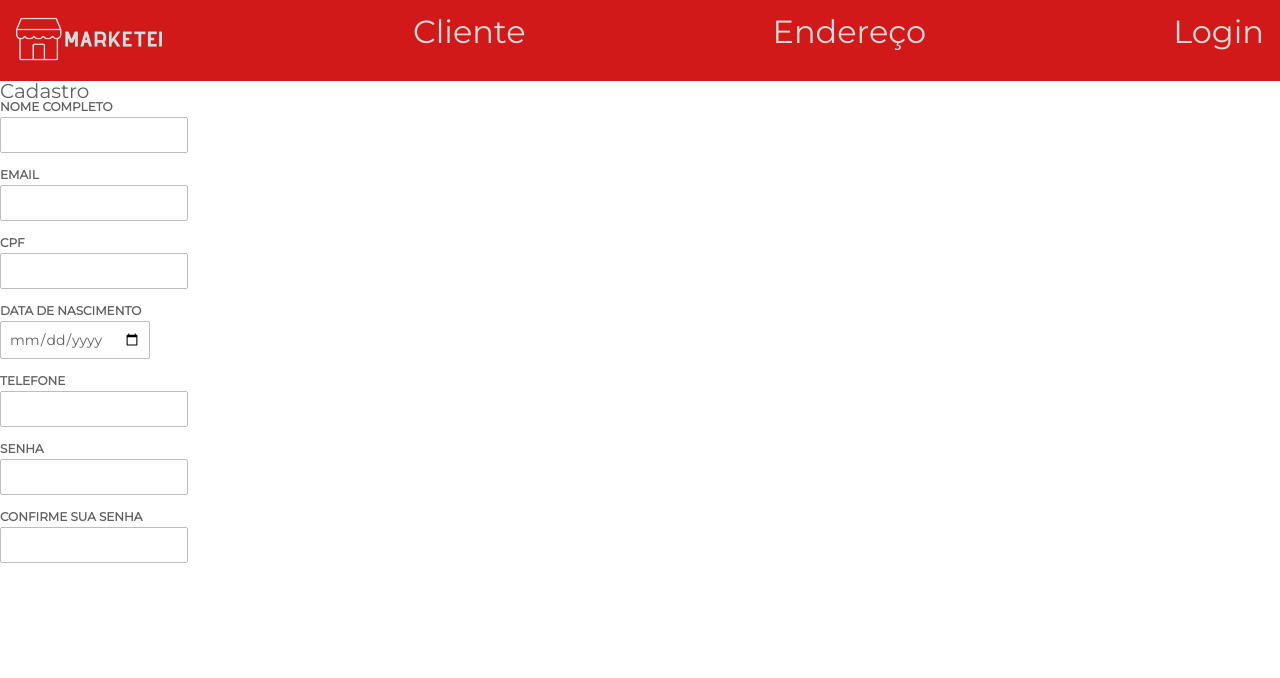
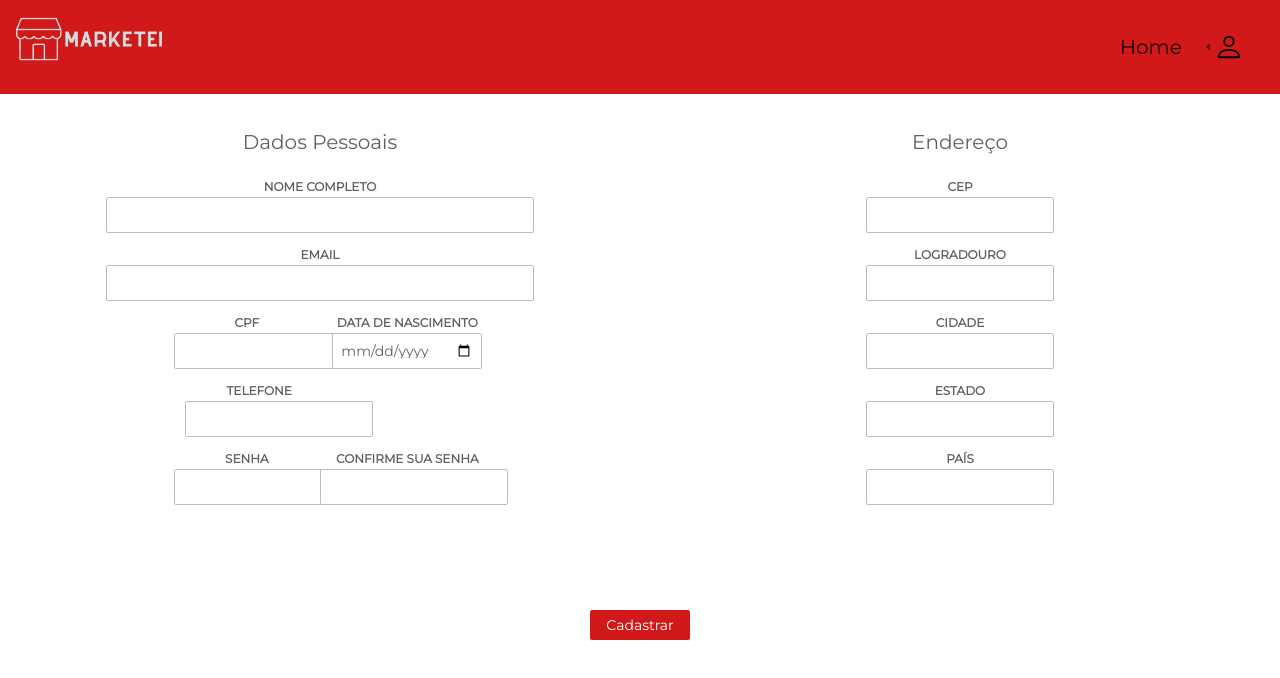
Before and after one commit to carloseadac/Marketplace1, an Angular app: page /client/register in a window 1280 px wide. Shown: the top 678 px of the page. Built offline with nearby package versions, Linux system fonts and the light colour scheme.

Commit message:
mais um ou menos um

```diff
--- a/src/app/client-register/client-register.component.html
+++ b/src/app/client-register/client-register.component.html
@@ -2,18 +2,71 @@
 <app-top-bar [titulo]="titlePage"></app-top-bar>
 <link href="https://fonts.googleapis.com/css2?family=Montserrat&display=swap" rel="stylesheet">
 
-<h2>Cadastro</h2>
+<div class="dados">
+    <h2>Dados Pessoais</h2>
+    <div class="dados1">
+
             <label>Nome Completo</label>
-<input type="text" id="name"  required="required">
+            <input type="text" id="name"  required="required" size="50">
+
             <label>Email</label>
-<input id="email" required="required">
+            <input id="email" required="required" size="50">
+
+            <div class="dalisa">
+
+                <div class="cpf">
                     <label>CPF</label>
                     <input name="cpf" type="text" id="cpf" required="required">
+                </div>
+                <div class="date">
                     <label>Data de Nascimento</label>
                     <input type="date">
-<label>Telefone</label>
+                </div>
+            </div>
+
+
+            <div class="tel">
+                <label style="margin-left: 10%;">Telefone</label>
                 <input type="tel">
+            </div>
+            <div class="dalisa">
+                <div class="cpf">
                     <label>Senha</label>
                     <input type="password" name="Senha" id="Senha">
+                </div>
+                <div class="date">
                     <label>Confirme sua Senha</label>
                     <input type="password" name="CSenha" id="CSenha">
+                </div>
+            </div>
+        </div>
+    </div>
+
+<div class="endereco">
+
+    <h2>Endereço</h2>
+
+    <div class="dados1">
+
+        <label>CEP</label>
+        <input type="text" name="cep" id="cep">
+
+        <label>Logradouro</label>
+        <input type="text" name="rua" id="rua">
+
+        <label>Cidade</label>
+        <input type="text" name="cidade" id="cidade">
+
+        <label>Estado</label>
+        <input type="text" name="estado" id="estado">
+
+        <label>País</label>
+        <input type="text" name="pais" id="pais">
+
+    </div>
+
+</div>
+
+<div class="botao">
+    <button type="button">Cadastrar</button>
+</div>
--- a/src/app/client-register/client-register.component.ts
+++ b/src/app/client-register/client-register.component.ts
@@ -1,4 +1,5 @@
 import { Component, OnInit } from '@angular/core';
+import axios from "axios";
 
 @Component({
   selector: 'app-client-register',
@@ -12,8 +13,24 @@ export class ClientRegisterComponent implements OnInit {
 
   ngOnInit(): void {
 
-    }
+  }
 
+  save(){
+
+    let name = document.getElementById("nome") as HTMLInputElement;
+    let phone = document.getElementById("tel") as HTMLInputElement;
+    let documento = document.getElementById("document") as HTMLInputElement;
+    let email = document.getElementById("email") as HTMLInputElement;
+    let login = document.getElementById("login") as HTMLInputElement;
+    let passwd = document.getElementById("passwd") as HTMLInputElement;
+    let date_of_birth = document.getElementById("date_of_birth") as HTMLInputElement;
+
+    let street =document.getElementById("rua") as HTMLInputElement;
+    let state =document.getElementById("estado") as HTMLInputElement;
+    let city =document.getElementById("cidade") as HTMLInputElement;
+    let country =document.getElementById("pais") as HTMLInputElement;
+    let postal_code =document.getElementById("cep") as HTMLInputElement;
+  }
 
 
 }
--- a/src/app/login/login.component.html
+++ b/src/app/login/login.component.html
@@ -9,9 +9,10 @@
         <input type="password" id="password"  required="required" placeholder="Senha">
         <br>
         <input type="checkbox" name="manterlogado" id="manterlogado" value="" />
-        <label for="manterlogado" style="display: inline;">Manter-me logado</label>
+        <label for="manterlogado" style="display: inline;">    Manter-me logado</label>
         <br>
         <button type="button" (click)="login()">Logar</button>
+        <br>
         <br>
         <a class="subline">Esqueceu sua senha?</a>
     </div>
--- a/src/app/top-bar/top-bar.component.css
+++ b/src/app/top-bar/top-bar.component.css
@@ -0,0 +1,7 @@
+.navbar{
+    color: red;
+}
+.bar{
+    color: red;
+
+}
--- a/src/app/top-bar/top-bar.component.html
+++ b/src/app/top-bar/top-bar.component.html
@@ -4,12 +4,32 @@
         </div>
 </a>
 
-<a [routerLink]="['/client/register']">
-    <h1>Cliente</h1>
-</a>
-<a [routerLink]="['/address/register']">
-    <h1>Endereço</h1>
-</a>
-<a [routerLink]="['/login']">
-    <h1>Login</h1>
-</a>
+<nav class="navbar navbar-expand-lg navbar-light">
+	<div class="container-fluid">
+	  <a class="navbar-brand mb-2 mb-lg-0" href="#">Home</a>
+	  <button class="navbar-toggler" type="button" data-bs-toggle="collapse" data-bs-target="#navbarSupportedContent" aria-controls="navbarSupportedContent" aria-expanded="false" aria-label="Toggle navigation">
+		<span class="navbar-toggler-icon"></span>
+	  </button>
+	  <div class="collapse navbar-collapse" id="navbarSupportedContent">
+		<ul class="navbar-nav me-auto ">
+		</ul>
+		<ul class="navbar-nav me-end ">
+
+			<li class="nav-item dropdown dropstart">
+			  <a class="nav-link dropdown-toggle" href="#" id="navbarDropdown" role="button" data-bs-toggle="dropdown" aria-expanded="false">
+				<svg xmlns="http://www.w3.org/2000/svg" width="30" height="30" fill="black" class="bi bi-person" viewBox="0 0 16 16">
+					<path d="M8 8a3 3 0 1 0 0-6 3 3 0 0 0 0 6zm2-3a2 2 0 1 1-4 0 2 2 0 0 1 4 0zm4 8c0 1-1 1-1 1H3s-1 0-1-1 1-4 6-4 6 3 6 4zm-1-.004c-.001-.246-.154-.986-.832-1.664C11.516 10.68 10.289 10 8 10c-2.29 0-3.516.68-4.168 1.332-.678.678-.83 1.418-.832 1.664h10z"/>
+				  </svg>
+			  </a>
+			  <ul class="dropdown-menu" aria-labelledby="navbarDropdown">
+				<li><a class="dropdown-item" [routerLink]="['/login']">Login</a></li>
+				<li><a class="dropdown-item" [routerLink]="['/client/register']">Register</a></li>
+				<li><hr class="dropdown-divider"></li>
+				<li><a class="dropdown-item"  [routerLink]="['/address/register']">Address Register</a></li>
+			  </ul>
+			</li>
+
+		  </ul>
+	  </div>
+	</div>
+  </nav>
--- a/src/index.html
+++ b/src/index.html
@@ -7,8 +7,10 @@
   <meta name="viewport" content="width=device-width, initial-scale=1">
   <link rel="icon" type="image/x-icon" href="favicon.ico">
   <link href="https://fonts.googleapis.com/css2?family=Montserrat&display=swap" rel="stylesheet">
+  <link href="https://cdn.jsdelivr.net/npm/bootstrap@5.2.0-beta1/dist/css/bootstrap.min.css" rel="stylesheet" integrity="sha384-0evHe/X+R7YkIZDRvuzKMRqM+OrBnVFBL6DOitfPri4tjfHxaWutUpFmBp4vmVor" crossorigin="anonymous">
 </head>
 <body>
+  <script src="https://cdn.jsdelivr.net/npm/bootstrap@5.2.0-beta1/dist/js/bootstrap.bundle.min.js" integrity="sha384-pprn3073KE6tl6bjs2QrFaJGz5/SUsLqktiwsUTF55Jfv3qYSDhgCecCxMW52nD2" crossorigin="anonymous"></script>
   <app-root></app-root>
 </body>
 </html>
--- a/src/styles.css
+++ b/src/styles.css
@@ -297,3 +297,47 @@ table {
     display: inline;
 
   }
+
+  .dados{
+
+    padding: 3%;
+    text-align: center;
+    width: 50%;
+    display: inline-block;
+
+  }
+  .dados1{
+    padding-top: 3%;
+    margin-top: 2%;
+  }
+  .endereco{
+    padding: 3%;
+    float: right;
+    text-align: center;
+    width: 50%;
+
+  }
+  .dalisa{
+    width: 100%;
+    display: flex;
+    justify-content: center;
+  }
+  .cpf{
+    width: 26%;
+    margin-left: 24%;
+
+
+  }
+  .date{
+    width: 31%;
+    margin-right: 19%;
+
+  }
+  .tel{
+    text-align: left;
+    margin-left: 26%;
+  }
+  .botao{
+    margin-top: 4%;
+    text-align: center;
+  }
```
Lines whose indentation alone changed are shown as unchanged.
